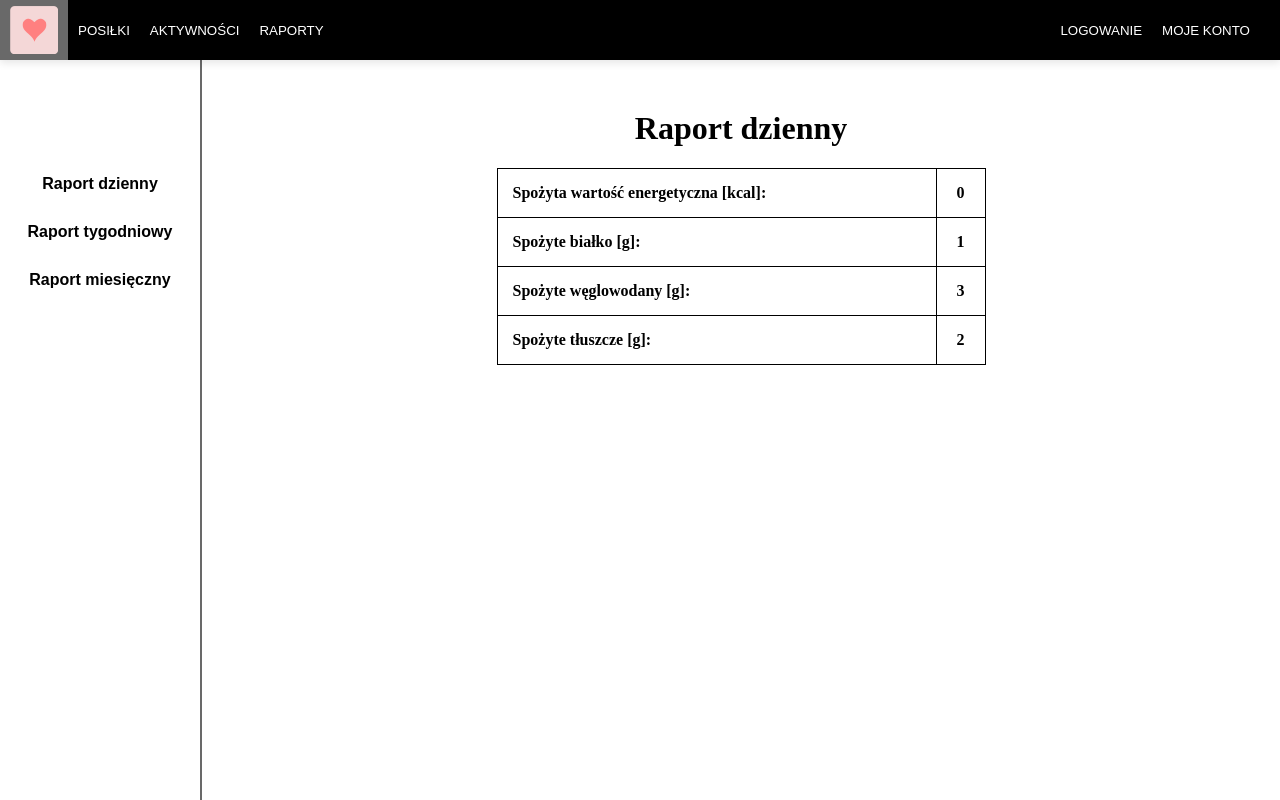
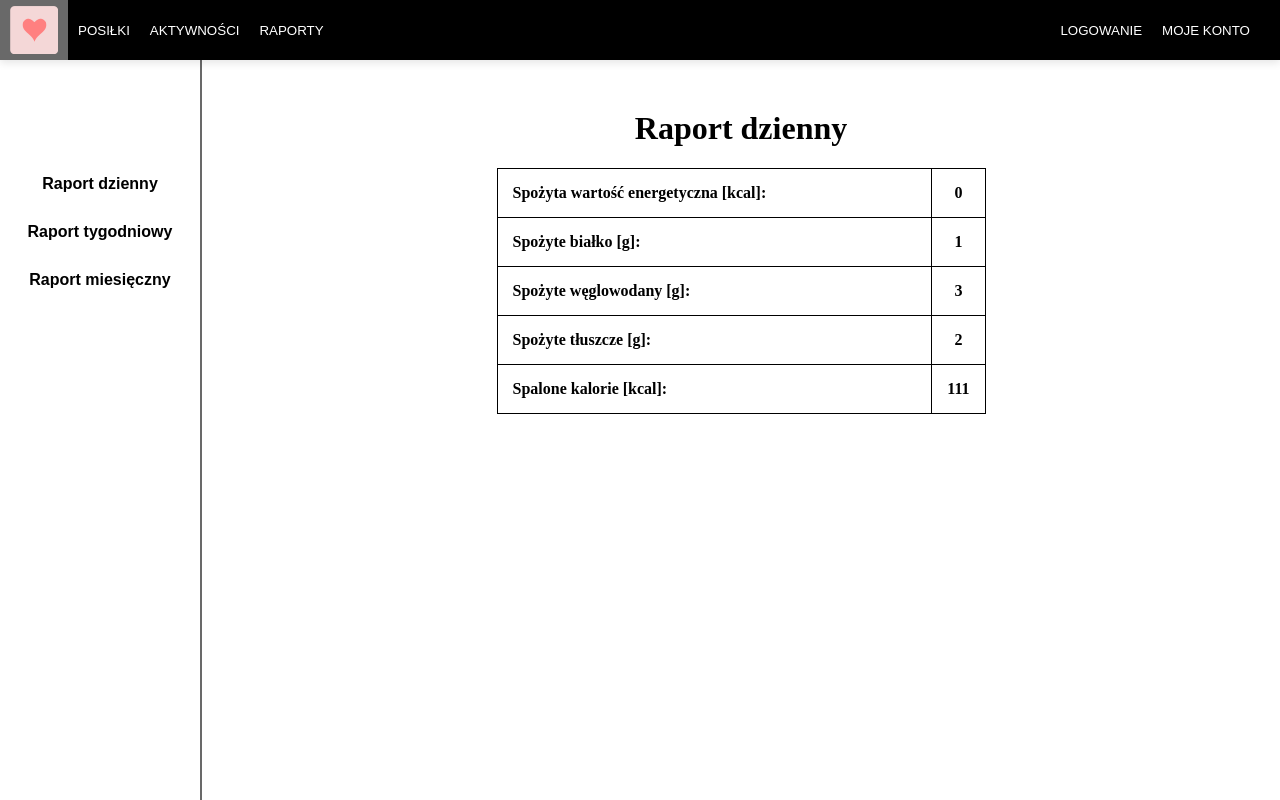
Before and after one commit to LukaszZietek/FitnessWebsiteFrontend, a React (Create React App) app: page /reports in a window 1280 px wide. Shown: the top 800 px of the page. Built offline with nearby package versions, Linux system fonts and the light colour scheme.

Commit message:
Add missing fields in reports

```diff
--- a/src/components/Content/subcomponents/DailyReports/DailyReports.jsx
+++ b/src/components/Content/subcomponents/DailyReports/DailyReports.jsx
@@ -7,6 +7,7 @@ const DailyReports = () => {
     const proteins = 1;
     const fats = 2;
     const carbohydrates = 3;
+    const burnedCalories = 111;
 
     return (
         <div className="report-container">
@@ -28,6 +29,10 @@ const DailyReports = () => {
                     <th className="left-th">Spożyte tłuszcze [g]: </th>
                     <th className="right-th">{fats}</th>
                 </tr>
+                <tr>
+                    <th className="left-th">Spalone kalorie [kcal]: </th>
+                    <th className="right-th">{burnedCalories}</th>
+                </tr>
             </table>
         </div>
     );
--- a/src/components/Content/subcomponents/MonthlyReports/MonthlyReports.jsx
+++ b/src/components/Content/subcomponents/MonthlyReports/MonthlyReports.jsx
@@ -11,6 +11,8 @@ const MonthlyReports = () => {
     const averageProteins = 5;
     const averageFats = 6;
     const averageCarbohydrates = 7;
+    const burnedCalories = 111;
+    const averageBurnedCalories = 555;
 
     return (
         <div className="report-container">
@@ -48,6 +50,14 @@ const MonthlyReports = () => {
                     <th className="left-th">Średnia spożywana wartość węglowodanów w ciągu dnia [g]: </th>
                     <th className="right-th">{averageCarbohydrates}</th>
                 </tr>
+                <tr>
+                    <th className="left-th">Spalone kalorie [kcal]: </th>
+                    <th className="right-th">{burnedCalories}</th>
+                </tr>
+                <tr>
+                    <th className="left-th">Średnia spalona wartość kalorii w ciągu dnia [kcal]: </th>
+                    <th className="right-th">{averageBurnedCalories}</th>
+                </tr>
             </table>
         </div>
     );
--- a/src/components/Content/subcomponents/WeeklyReports/WeeklyReports.jsx
+++ b/src/components/Content/subcomponents/WeeklyReports/WeeklyReports.jsx
@@ -11,6 +11,8 @@ const WeeklyReports = () => {
     const averageProteins = 5;
     const averageFats = 6;
     const averageCarbohydrates = 7;
+    const burnedCalories = 111;
+    const averageBurnedCalories = 555;
 
     return (
         <div className="report-container">
@@ -48,6 +50,14 @@ const WeeklyReports = () => {
                     <th className="left-th">Średnia spożywana wartość węglowodanów w ciągu dnia [g]: </th>
                     <th className="right-th">{averageCarbohydrates}</th>
                 </tr>
+                <tr>
+                    <th className="left-th">Spalone kalorie [kcal]: </th>
+                    <th className="right-th">{burnedCalories}</th>
+                </tr>
+                <tr>
+                    <th className="left-th">Średnia spalona wartość kalorii w ciągu dnia [kcal]: </th>
+                    <th className="right-th">{averageBurnedCalories}</th>
+                </tr>
             </table>
         </div>
     );
```
